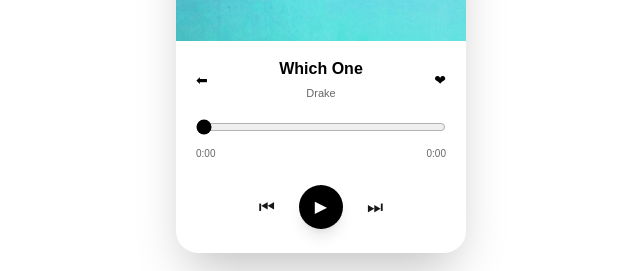
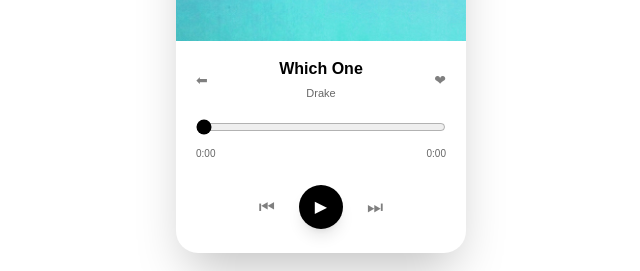
Before and after one commit to HamzaK7329/music-player-card, a Next.js app: page / in a window 1280 px wide. Shown: the part 368-639 px from the top of the page, without its empty margins (319-959 px from the left). Built offline with nearby package versions, Linux system fonts and the light colour scheme.

Commit message:
changed color of buttons

```diff
--- a/app/components/MusicPayerCard.tsx
+++ b/app/components/MusicPayerCard.tsx
@@ -133,7 +133,7 @@ export default function MusicPlayerCard() {
 
             <button
                 onClick={() => setShowLyrics(!showLyrics)}
-                className="absolute top-4 left-4 z-20 rounded-full bg-black/80 px-3 py-1 text-xs font-medium text-white hover:bg-black"
+                className="absolute top-4 left-4 cursor-pointer z-20 rounded-full bg-black/80 px-3 py-1 text-xs font-medium text-white hover:bg-black"
             >
                 Lyrics
             </button>
@@ -153,7 +153,7 @@ export default function MusicPlayerCard() {
 
         {/* Music Info */}
         <div className="px-5 pt-4 flex items-center justify-between " >
-            <span className="text-sm text-black" >⬅︎</span>
+            <span className="text-sm text-black/50" >⬅︎</span>
 
             <div className="text-center">
                 <h2 className="text-[16px] font-semibold text-black ">
@@ -163,7 +163,7 @@ export default function MusicPlayerCard() {
                     {song.artist}
                 </p>
             </div>
-            <span className="text-sm text-black " >❤︎</span>
+            <span className="text-sm text-black/50 " >❤︎</span>
         </div>
 
         {/* Progress */}
@@ -186,7 +186,7 @@ export default function MusicPlayerCard() {
         {/* Music Controls */}
         <div className="flex items-center justify-center gap-6 py-6 " >
             <button
-                className="text-lg cursor-pointer"
+                className="text-lg text-black/50 cursor-pointer"
                 onClick={prevSong}
             >
                 ⏮︎
@@ -203,7 +203,7 @@ export default function MusicPlayerCard() {
             </button>
 
             <button
-                className="text-lg cursor-pointer"
+                className="text-lg text-black/50 cursor-pointer"
                 onClick={nextSong}
             >
                 ⏭︎
```
